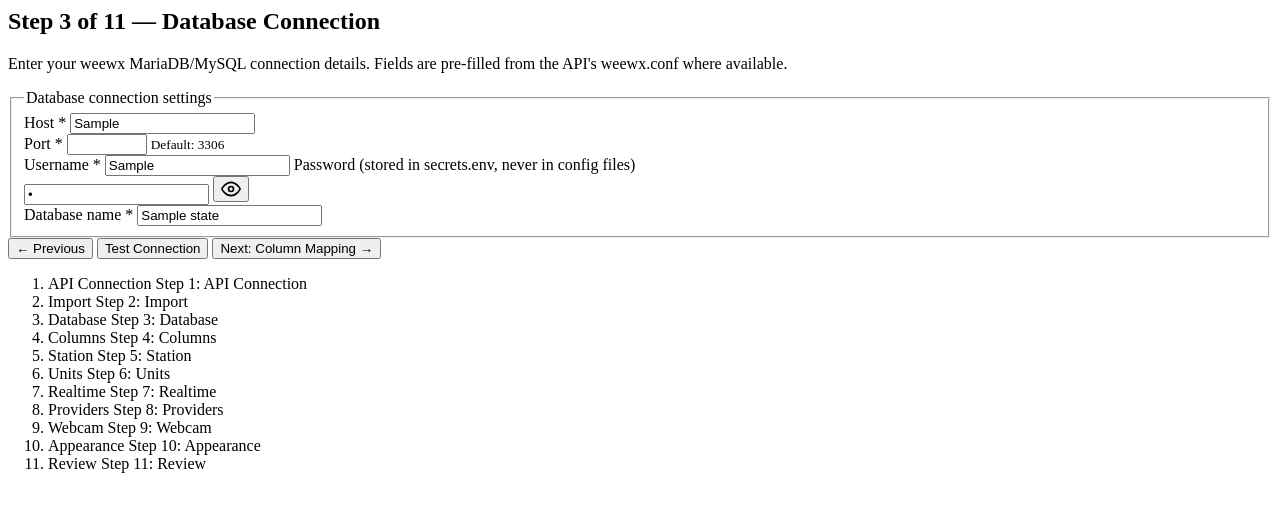
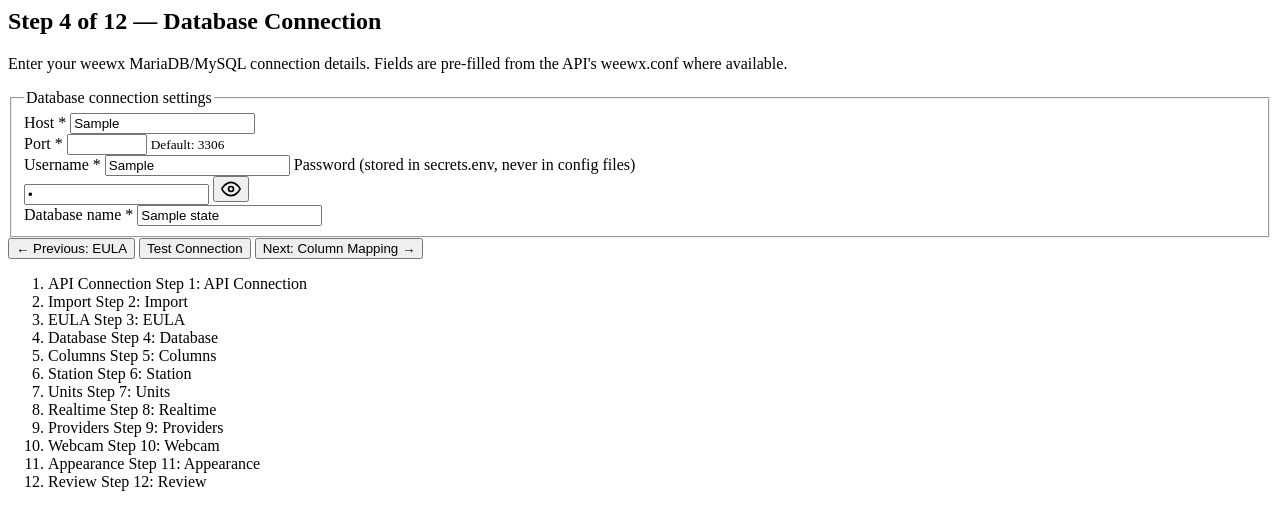
Before and after one commit to clearskies-wx/weewx-clearskies-stack, a FastAPI app: template weewx_clearskies_config/templates/wizard/step_db.html in a window 1280 px wide. Shown: the top 530 px of the page. Run offline with FastAPI, Linux system fonts and the light colour scheme; the template is opened without the code that fills it: most values are stand-ins (such as "Sample title", 1, 10 or a date in 2020); parts of the project's set-up code (start-up, migrations or seed data) failed here and were passed over.

Commit message:
feat(wizard): insert EULA acceptance as step 3, renumber steps 3-12
Adds step_eula.html template with scrollable EULA panel
(role="document", tabindex="0"), acceptance checkbox (required,
JS-disabled submit until checked), server-side validation, and
"Previously accepted" indicator on re-run.

WizardState.eula_accepted_at: str = "" records UTC ISO-8601 timestamp
on acceptance. Routes /wizard/eula GET+POST handle the step; import
POST now redirects to EULA instead of DB on success.

Progress bar gains EULA at position 3 (12 total steps). All step
templates updated to "X of 12" headings. DB Previous button updated
to point to /wizard/eula. Completion page step context updated to 13.

Verification: python -m py_compile passes on both state.py and routes.py.

Co-Authored-By: Claude Sonnet 4.6 <noreply@anthropic.com>

```diff
--- a/weewx_clearskies_config/templates/wizard/_progress_bar.html
+++ b/weewx_clearskies_config/templates/wizard/_progress_bar.html
@@ -1,6 +1,7 @@
 {% set step_names = [
   "API Connection",
   "Import",
+  "EULA",
   "Database",
   "Columns",
   "Station",
@@ -12,39 +13,41 @@
   "Review"
 ] %}
 {#
-  Display step → URL mapping (11 steps total):
+  Display step → URL mapping (12 steps total):
     1  → /wizard/step/1   (API Connection)
     2  → /wizard/import   (Import)
-    3  → /wizard/step/2   (Database)
-    4  → /wizard/step/3   (Columns)
-    5  → /wizard/step/4   (Station)
-    6  → /wizard/units    (Units)
-    7  → /wizard/step/5   (Realtime)
-    8  → /wizard/step/6   (Providers)
-    9  → /wizard/step/7   (Webcam)
-   10  → /wizard/step/8   (Appearance)
-   11  → /wizard/step/9   (Review)
+    3  → /wizard/eula     (EULA)
+    4  → /wizard/step/2   (Database)
+    5  → /wizard/step/3   (Columns)
+    6  → /wizard/step/4   (Station)
+    7  → /wizard/units    (Units)
+    8  → /wizard/step/5   (Realtime)
+    9  → /wizard/step/6   (Providers)
+   10  → /wizard/step/7   (Webcam)
+   11  → /wizard/step/8   (Appearance)
+   12  → /wizard/step/9   (Review)
 #}
 {% macro step_url(i) %}
   {%- if i == 1 %}/wizard/step/1
   {%- elif i == 2 %}/wizard/import
-  {%- elif i == 3 %}/wizard/step/2
-  {%- elif i == 4 %}/wizard/step/3
-  {%- elif i == 5 %}/wizard/step/4
-  {%- elif i == 6 %}/wizard/units
-  {%- elif i == 7 %}/wizard/step/5
-  {%- elif i == 8 %}/wizard/step/6
-  {%- elif i == 9 %}/wizard/step/7
-  {%- elif i == 10 %}/wizard/step/8
+  {%- elif i == 3 %}/wizard/eula
+  {%- elif i == 4 %}/wizard/step/2
+  {%- elif i == 5 %}/wizard/step/3
+  {%- elif i == 6 %}/wizard/step/4
+  {%- elif i == 7 %}/wizard/units
+  {%- elif i == 8 %}/wizard/step/5
+  {%- elif i == 9 %}/wizard/step/6
+  {%- elif i == 10 %}/wizard/step/7
+  {%- elif i == 11 %}/wizard/step/8
   {%- else %}/wizard/step/9
   {%- endif %}
 {% endmacro %}
 <nav id="wizard-nav" aria-label="Wizard progress"{% if oob %} hx-swap-oob="true"{% endif %}>
   <ol class="wizard-progress" role="list">
-    {% for i in range(1, 12) %}
+    {% for i in range(1, 13) %}
     <li
-      {% if i == step and step <= 11 %}aria-current="step"{% endif %}
-      {% if i < step or step > 11 %}class="is-complete"{% endif %}
+      {% if i == step and step <= 12 %}aria-current="step"{% endif %}
+      {% if i < step or step > 12 %}class="is-complete"{% endif %}
     >
       {% if i < step %}
       <a href="#"
--- a/weewx_clearskies_config/templates/wizard/layout.html
+++ b/weewx_clearskies_config/templates/wizard/layout.html
@@ -1,5 +1,5 @@
 {% extends "base.html" %}
-{% block title %}Clear Skies Setup Wizard{% if step >= 1 and step <= 10 %} — Step {{ step }} of 10{% else %} — Complete{% endif %}{% endblock %}
+{% block title %}Clear Skies Setup Wizard{% if step >= 1 and step <= 12 %} — Step {{ step }} of 12{% else %} — Complete{% endif %}{% endblock %}
 {% block content %}
 
 {# ------------------------------------------------------------------ #}
--- a/weewx_clearskies_config/templates/wizard/step_api.html
+++ b/weewx_clearskies_config/templates/wizard/step_api.html
@@ -1,10 +1,10 @@
 <article>
   <header>
     {% if rerun_mode %}
-    <h2>Step 1 of 11 — API Connection</h2>
+    <h2>Step 1 of 12 — API Connection</h2>
     <p>The API is already configured. Verify the address below and click <strong>Reconnect</strong> to continue.</p>
     {% else %}
-    <h2>Step 1 of 11 — API Connection</h2>
+    <h2>Step 1 of 12 — API Connection</h2>
     <p>Enter the connection details shown in your API's startup banner.</p>
     {% endif %}
   </header>
--- a/weewx_clearskies_config/templates/wizard/step_appearance.html
+++ b/weewx_clearskies_config/templates/wizard/step_appearance.html
@@ -1,6 +1,6 @@
 <article>
   <header>
-    <h2>Step 10 of 11 — Appearance</h2>
+    <h2>Step 11 of 12 — Appearance</h2>
     <p>Customise your site's branding and earthquake display settings.</p>
   </header>
 
--- a/weewx_clearskies_config/templates/wizard/step_db.html
+++ b/weewx_clearskies_config/templates/wizard/step_db.html
@@ -1,6 +1,6 @@
 <article>
   <header>
-    <h2>Step 3 of 11 — Database Connection</h2>
+    <h2>Step 4 of 12 — Database Connection</h2>
     <p>Enter your weewx MariaDB/MySQL connection details.
        Fields are pre-filled from the API's weewx.conf where available.</p>
   </header>
@@ -90,11 +90,11 @@
 
     <div role="group">
       <button type="button"
-              hx-get="/wizard/step/1"
+              hx-get="/wizard/eula"
               hx-target="#wizard-content"
               hx-swap="innerHTML show:window:top"
               hx-indicator="#wizard-spinner">
-        ← Previous
+        &#8592; Previous: EULA
       </button>
       <button type="button"
               hx-post="/wizard/step/2/test"
--- a/weewx_clearskies_config/templates/wizard/step_import.html
+++ b/weewx_clearskies_config/templates/wizard/step_import.html
@@ -1,6 +1,6 @@
 <article>
   <header>
-    <h2>Step 2 of 11 — Import Existing Configuration</h2>
+    <h2>Step 2 of 12 — Import Existing Configuration</h2>
     <p>If you have an existing weewx skin (like Belchertown), enter its name to import
        the configuration and pre-fill the steps that follow.
        Otherwise, click <strong>Skip — Start Fresh</strong> to begin with US defaults.</p>
--- a/weewx_clearskies_config/templates/wizard/step_mqtt.html
+++ b/weewx_clearskies_config/templates/wizard/step_mqtt.html
@@ -1,6 +1,6 @@
 <article>
   <header>
-    <h2>Step 7 of 11 — Live Updates</h2>
+    <h2>Step 8 of 12 — Live Updates</h2>
     <p>Choose how the dashboard receives live weather data from weewx.
        Use <strong>Direct connection</strong> when weewx and the dashboard run on the same server.
        Use <strong>MQTT</strong> when they run on different servers.</p>
--- a/weewx_clearskies_config/templates/wizard/step_providers.html
+++ b/weewx_clearskies_config/templates/wizard/step_providers.html
@@ -1,6 +1,6 @@
 <article>
   <header>
-    <h2>Step 8 of 11 — Providers &amp; API Keys</h2>
+    <h2>Step 9 of 12 — Providers &amp; API Keys</h2>
     <p>Choose a data provider for each service domain.
        Providers that match your station location are pre-selected.
        For providers that require an API key, the key fields appear inline when you select them.</p>
--- a/weewx_clearskies_config/templates/wizard/step_review.html
+++ b/weewx_clearskies_config/templates/wizard/step_review.html
@@ -1,6 +1,6 @@
 <article>
   <header>
-    <h2>Step 11 of 11 — Review &amp; Apply</h2>
+    <h2>Step 12 of 12 — Review &amp; Apply</h2>
     <p>Review your configuration before applying.
        Applying will send the API configuration to the remote API, then write
        <code>realtime.conf</code>, <code>stack.conf</code>, and <code>secrets.env</code>
--- a/weewx_clearskies_config/templates/wizard/step_schema.html
+++ b/weewx_clearskies_config/templates/wizard/step_schema.html
@@ -1,6 +1,6 @@
 <article>
   <header>
-    <h2>Step 4 of 11 — Column Mapping</h2>
+    <h2>Step 5 of 12 — Column Mapping</h2>
     <p>Review your archive table schema. Stock weewx columns are auto-mapped.
        Assign canonical names to any custom columns, or leave them blank to exclude from API.</p>
   </header>
--- a/weewx_clearskies_config/templates/wizard/step_station.html
+++ b/weewx_clearskies_config/templates/wizard/step_station.html
@@ -1,6 +1,6 @@
 <article>
   <header>
-    <h2>Step 5 of 11 — Station Identity</h2>
+    <h2>Step 6 of 12 — Station Identity</h2>
     <p>Confirm your weather station's location and display name.
        These are used for provider geo-routing and the dashboard header.</p>
   </header>
--- a/weewx_clearskies_config/templates/wizard/step_units.html
+++ b/weewx_clearskies_config/templates/wizard/step_units.html
@@ -1,6 +1,6 @@
 <article>
   <header>
-    <h2>Step 6 of 11 &mdash; Display Units</h2>
+    <h2>Step 7 of 12 &mdash; Display Units</h2>
     <p>Choose how values are displayed on your weather dashboard.
        Use the preset buttons to fill all fields at once, or adjust individual groups below.</p>
   </header>
--- a/weewx_clearskies_config/templates/wizard/step_webcam.html
+++ b/weewx_clearskies_config/templates/wizard/step_webcam.html
@@ -1,6 +1,6 @@
 <article>
   <header>
-    <h2>Step 9 of 11 — Webcam</h2>
+    <h2>Step 10 of 12 — Webcam</h2>
     <p>Configure a live webcam image and timelapse video for your dashboard.</p>
   </header>
 
--- a/weewx_clearskies_config/wizard/routes.py
+++ b/weewx_clearskies_config/wizard/routes.py
@@ -1,4 +1,4 @@
-"""FastAPI router for the 11-step setup wizard.
+"""FastAPI router for the 12-step setup wizard.
 
 All endpoints require an authenticated session (session cookie set by the
 login flow in app.py).  The wizard uses HTMX: forms post via hx-post, and
@@ -8,26 +8,32 @@ Route summary:
   GET  /wizard                  — full wizard page (step 1)
   GET  /wizard/step/1           — step 1 fragment (API connection)
   POST /wizard/step/1           — verify fingerprint + handshake, return step 2 fragment
-  GET  /wizard/step/2           — step 2 fragment (DB connection); pre-fills from API defaults
+  GET  /wizard/import           — step 2 fragment (import existing skin.conf or start fresh)
+  POST /wizard/import           — parse uploaded skin.conf or skip, return step 3 (EULA) fragment
+  GET  /wizard/eula             — step 3 fragment (Operator License Agreement)
+  POST /wizard/eula             — record acceptance timestamp, return step 4 (DB) fragment
+  GET  /wizard/step/2           — step 4 fragment (DB connection); pre-fills from API defaults
   POST /wizard/step/2/test      — test DB connection via API, return result fragment
-  POST /wizard/step/2           — save DB settings, fetch schema via API, return step 3 or 4 fragment
+  POST /wizard/step/2           — save DB settings, fetch schema via API, return step 5 or 6 fragment
   GET  /wizard/step/3           — render column mapping form using schema from state or API
-  POST /wizard/step/3           — save column mapping, return step 4 fragment
-  GET  /wizard/step/4           — read station identity from API, render step 4 fragment
+  POST /wizard/step/3           — save column mapping, return step 6 fragment
+  GET  /wizard/step/4           — read station identity from API, render step 6 fragment
   POST /wizard/step/4/timezone  — lookup timezone from lat/lon, return input fragment
-  POST /wizard/step/4           — save station info, return step 5 fragment
-  GET  /wizard/step/5           — data pipeline / MQTT, render step 5 fragment
+  POST /wizard/step/4           — save station info, return step 7 (units) fragment
+  GET  /wizard/units            — step 7 fragment (display units)
+  POST /wizard/units            — save unit selections, return step 8 (MQTT) fragment
+  GET  /wizard/step/5           — step 8 fragment (data pipeline / MQTT)
   POST /wizard/step/5/test      — test MQTT broker connection, return result fragment
-  POST /wizard/step/5           — save input mode + MQTT settings, return step 6 fragment
-  GET  /wizard/step/6           — provider selection + inline key entry, render step 6 fragment
+  POST /wizard/step/5           — save input mode + MQTT settings, return step 9 fragment
+  GET  /wizard/step/6           — step 9 fragment (provider selection + inline key entry)
   GET  /wizard/step/6/key-fields/{domain}/{provider_id} — inline key fields fragment
   POST /wizard/step/6/test-key/{provider_id}            — test one provider's key, return result fragment
-  POST /wizard/step/6           — save provider choices + keys, return step 7 fragment (webcam)
-  GET  /wizard/step/7           — webcam configuration, render step 7 fragment
-  POST /wizard/step/7           — save webcam settings, return step 8 fragment (appearance)
-  GET  /wizard/step/8           — appearance (branding + seismic), render step 8 fragment
-  POST /wizard/step/8           — save appearance settings (branding, earthquake config), return step 9 fragment (review)
-  GET  /wizard/step/9           — review summary, render step 9 fragment
+  POST /wizard/step/6           — save provider choices + keys, return step 10 fragment (webcam)
+  GET  /wizard/step/7           — step 10 fragment (webcam configuration)
+  POST /wizard/step/7           — save webcam settings, return step 11 fragment (appearance)
+  GET  /wizard/step/8           — step 11 fragment (appearance: branding + seismic)
+  POST /wizard/step/8           — save appearance settings, return step 12 fragment (review)
+  GET  /wizard/step/9           — step 12 fragment (review summary)
   POST /wizard/apply            — send config to API, write local config files, render completion page
 """
 
@@ -39,6 +45,7 @@ import os
 import re
 import signal
 import subprocess
+from datetime import datetime, timezone
 from pathlib import Path
 from typing import Any
 
@@ -256,10 +263,10 @@ async def step_import_post(request: Request) -> HTMLResponse:
     fresh_start = str(form.get("fresh_start", "0")).strip() == "1"
 
     if fresh_start:
-        # Clear any previously imported config and proceed to step 2 (database).
+        # Clear any previously imported config and proceed to step 3 (EULA).
         state.imported_config = None
         save_wizard_state(session_id, state)
-        return await step2_db_get(request)
+        return await step_eula_get(request)
 
     skin_name = str(form.get("skin_name", "")).strip()
     skin_conf_file = form.get("skin_conf")
@@ -380,11 +387,57 @@ async def step_import_post(request: Request) -> HTMLResponse:
         state.units = merged
 
     save_wizard_state(session_id, state)
+    return await step_eula_get(request)
+
+
+# ---------------------------------------------------------------------------
+# Step 3: EULA — Operator License Agreement acceptance
+# ---------------------------------------------------------------------------
+
+
+@router.get("/eula", response_class=HTMLResponse)
+async def step_eula_get(request: Request) -> HTMLResponse:
+    """Step 3: EULA — render the Operator License Agreement acceptance step."""
+    session_id = _require_session(request)
+    state = get_wizard_state(session_id)
+    return _render(
+        request,
+        "step_eula.html",
+        {"step": 3, "state": state, "error": None},
+    )
+
+
+@router.post("/eula", response_class=HTMLResponse)
+async def step_eula_post(request: Request) -> HTMLResponse:
+    """Step 3: EULA — validate acceptance checkbox and record timestamp, advance to step 4 (DB)."""
+    session_id = _require_session(request)
+    form = await request.form()
+    state = get_wizard_state(session_id)
+
+    accepted = str(form.get("eula_accepted", "")).strip() == "1"
+    if not accepted:
+        return _render(
+            request,
+            "step_eula.html",
+            {
+                "step": 3,
+                "state": state,
+                "error": (
+                    "You must check the acceptance box to continue. "
+                    "Please scroll through the Agreement and check the box."
+                ),
+            },
+            status_code=422,
+        )
+
+    # Record acceptance timestamp in ISO-8601 UTC format.
+    state.eula_accepted_at = datetime.now(timezone.utc).isoformat().replace("+00:00", "Z")
+    save_wizard_state(session_id, state)
     return await step2_db_get(request)
 
 
 # ---------------------------------------------------------------------------
-# Unit Configuration step (inserted after station identity, step 5 in new numbering)
+# Unit Configuration step (inserted after station identity, step 7 in new numbering)
 # ---------------------------------------------------------------------------
 
 
@@ -412,7 +465,7 @@ async def step_units_get(request: Request) -> HTMLResponse:
         request,
         "step_units.html",
         {
-            "step": 6,
+            "step": 7,
             "state": state,
             "current_units": current_units,
             "unit_options": UNIT_OPTIONS,
@@ -1076,7 +1129,7 @@ async def step2_db_get(request: Request) -> HTMLResponse:
     return _render(
         request,
         "step_db.html",
-        {"step": 3, "state": state, "result": None, "error": api_warning},
+        {"step": 4, "state": state, "result": None, "error": api_warning},
     )
 
 
@@ -1169,14 +1222,14 @@ async def step2_db_post(request: Request) -> HTMLResponse:
             return _render(
                 request,
                 "step_db.html",
-                {"step": 3, "state": state, "result": None, "error": error_msg},
+                {"step": 4, "state": state, "result": None, "error": error_msg},
                 status_code=422,
             )
     except ValueError:
         return _render(
             request,
             "step_db.html",
-            {"step": 3, "state": state, "result": None, "error": "API not connected. Go back to step 1 and reconnect."},
+            {"step": 4, "state": state, "result": None, "error": "API not connected. Go back to step 1 and reconnect."},
             status_code=422,
         )
     except ApiClientError as exc:
@@ -1185,14 +1238,14 @@ async def step2_db_post(request: Request) -> HTMLResponse:
         return _render(
             request,
             "step_db.html",
-            {"step": 3, "state": state, "result": None, "error": _api_error_message(exc)},
+            {"step": 4, "state": state, "result": None, "error": _api_error_message(exc)},
             status_code=422,
         )
     except Exception:  # noqa: BLE001
         return _render(
             request,
             "step_db.html",
-            {"step": 3, "state": state, "result": None, "error": "Could not reach the API to test the connection. Check that the API is running and try again."},
+            {"step": 4, "state": state, "result": None, "error": "Could not reach the API to test the connection. Check that the API is running and try again."},
             status_code=422,
         )
 
@@ -1288,7 +1341,7 @@ async def step5_get(request: Request) -> HTMLResponse:
     return _render(
         request,
         "step_mqtt.html",
-        {"step": 7, "state": state, "error": None, "test_result": None,
+        {"step": 8, "state": state, "error": None, "test_result": None,
          "pipeline_hint": pipeline_hint},
     )
 
@@ -1355,7 +1408,7 @@ async def step5_post(request: Request) -> HTMLResponse:
             return _render(
                 request,
                 "step_mqtt.html",
-                {"step": 7, "state": state, "error": "; ".join(errors.values()),
+                {"step": 8, "state": state, "error": "; ".join(errors.values()),
                  "test_result": None, "pipeline_hint": None},
                 status_code=422,
             )
@@ -1425,7 +1478,7 @@ async def step3_get(request: Request) -> HTMLResponse:
     return _render(
         request,
         "step_schema.html",
-        {"step": 4, "state": state, "schema": schema_data, "error": error, "errors": {}, "canonical_groups": canonical_groups},
+        {"step": 5, "state": state, "schema": schema_data, "error": error, "errors": {}, "canonical_groups": canonical_groups},
     )
 
 
@@ -1462,7 +1515,7 @@ async def step3_post(request: Request) -> HTMLResponse:
             request,
             "step_schema.html",
             {
-                "step": 4,
+                "step": 5,
                 "state": state,
                 "schema": schema_data,
                 "error": schema_error,
@@ -1563,7 +1616,7 @@ async def step4_get(request: Request) -> HTMLResponse:
         request,
         "step_station.html",
         {
-            "step": 5,
+            "step": 6,
             "state": state,
             "error": error,
             "schema_skipped": state.schema_skipped,
@@ -1657,7 +1710,7 @@ async def step6_get(request: Request) -> HTMLResponse:
         request,
         "step_providers.html",
         {
-            "step": 8,
+            "step": 9,
             "state": state,
             "providers_by_domain": by_domain,
             "recommendations": recommendations,
@@ -1780,7 +1833,7 @@ async def step6_post(request: Request) -> HTMLResponse:
 async def step7_get(request: Request) -> HTMLResponse:
     session_id = _require_session(request)
     state = get_wizard_state(session_id)
-    return _render(request, "step_webcam.html", {"step": 9, "state": state, "error": None})
+    return _render(request, "step_webcam.html", {"step": 10, "state": state, "error": None})
 
 
 @router.post("/step/7", response_class=HTMLResponse)
@@ -1889,7 +1942,7 @@ async def _handle_branding_upload(
 async def step8_appearance_get(request: Request) -> HTMLResponse:
     session_id = _require_session(request)
     state = get_wizard_state(session_id)
-    return _render(request, "step_appearance.html", {"step": 10, "state": state, "error": None})
+    return _render(request, "step_appearance.html", {"step": 11, "state": state, "error": None})
 
 
 @router.post("/step/8", response_class=HTMLResponse)
@@ -1929,7 +1982,7 @@ async def step8_appearance_post(request: Request) -> HTMLResponse:
         return _render(
             request,
             "step_appearance.html",
-            {"step": 10, "state": state, "error": " ".join(errors)},
+            {"step": 11, "state": state, "error": " ".join(errors)},
             status_code=422,
         )
 
@@ -1971,7 +2024,7 @@ async def step9_review_get(request: Request) -> HTMLResponse:
     return _render(
         request,
         "step_review.html",
-        {"step": 11, "state": state, "error": None},
+        {"step": 12, "state": state, "error": None},
     )
 
 
@@ -2006,7 +2059,7 @@ async def wizard_apply(request: Request) -> HTMLResponse:
             request=request,
             name="wizard/step_complete.html",
             context={
-                "step": 10,
+                "step": 13,
                 "error": "The configuration directory has not been set. Please restart the setup tool with the correct --config-dir option.",
                 "result": None,
             },
@@ -2109,7 +2162,7 @@ async def wizard_apply(request: Request) -> HTMLResponse:
             request,
             "step_review.html",
             {
-                "step": 11,
+                "step": 12,
                 "state": state,
                 "error": "API not connected. Go back to step 1 and reconnect before applying.",
             },
@@ -2122,7 +2175,7 @@ async def wizard_apply(request: Request) -> HTMLResponse:
             request,
             "step_review.html",
             {
-                "step": 11,
+                "step": 12,
                 "state": state,
                 "error": f"Failed to apply API configuration: {error_msg}",
             },
@@ -2134,7 +2187,7 @@ async def wizard_apply(request: Request) -> HTMLResponse:
             request,
             "step_review.html",
             {
-                "step": 11,
+                "step": 12,
                 "state": state,
                 "error": "Could not reach the API to apply configuration. Check that the API is running and try again.",
             },
@@ -2265,7 +2318,7 @@ async def wizard_apply(request: Request) -> HTMLResponse:
         request=request,
         name="wizard/step_complete.html",
         context={
-            "step": 10,
+            "step": 13,
             "error": None,
             "result": result,
             "api_restart_triggered": api_restart_triggered,
--- a/weewx_clearskies_config/wizard/state.py
+++ b/weewx_clearskies_config/wizard/state.py
@@ -90,6 +90,12 @@ class WizardState:
     webcam_video_url: str = "/webcam/weewx_timelapse.mp4"
     webcam_refresh_interval: int = 60
 
+    # EULA acceptance — empty string means not yet accepted.
+    # Set to a UTC ISO-8601 timestamp (e.g. "2026-06-10T12:34:56.789012Z")
+    # when the operator accepts the Operator License Agreement in step 3.
+    # Used to skip re-display if already accepted in the same wizard run.
+    eula_accepted_at: str = ""
+
     # Step 0: skin.conf import — None means no import was attempted.
     # When populated, subsequent steps pre-fill from the imported data.
     imported_config: dict[str, Any] | None = None
```
Also changed, not shown: weewx_clearskies_config/templates/wizard/step_eula.html (added, +445 -0 lines).
